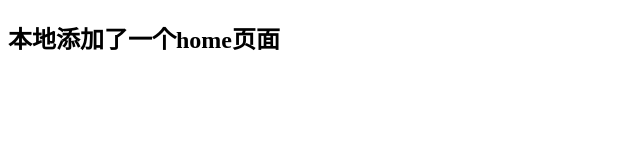
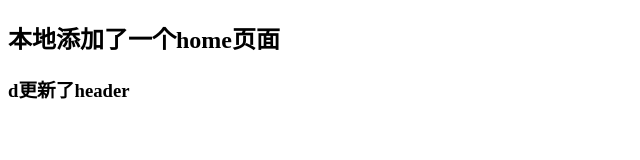
Before and after one commit to DingAxue/DingAxue.github.io, a plain HTML site: page home.html in a window 1280 px wide. Shown: the whole page, without its empty margins (0-640 px from the left). Drawn offline with Linux system fonts and the light colour scheme.

```diff
--- a/home.html
+++ b/home.html
@@ -9,6 +9,7 @@
 
 <body>
     <h2>本地添加了一个home页面</h2>
+    <h3>d更新了header</h3>
 </body>
 
 </html>
```
